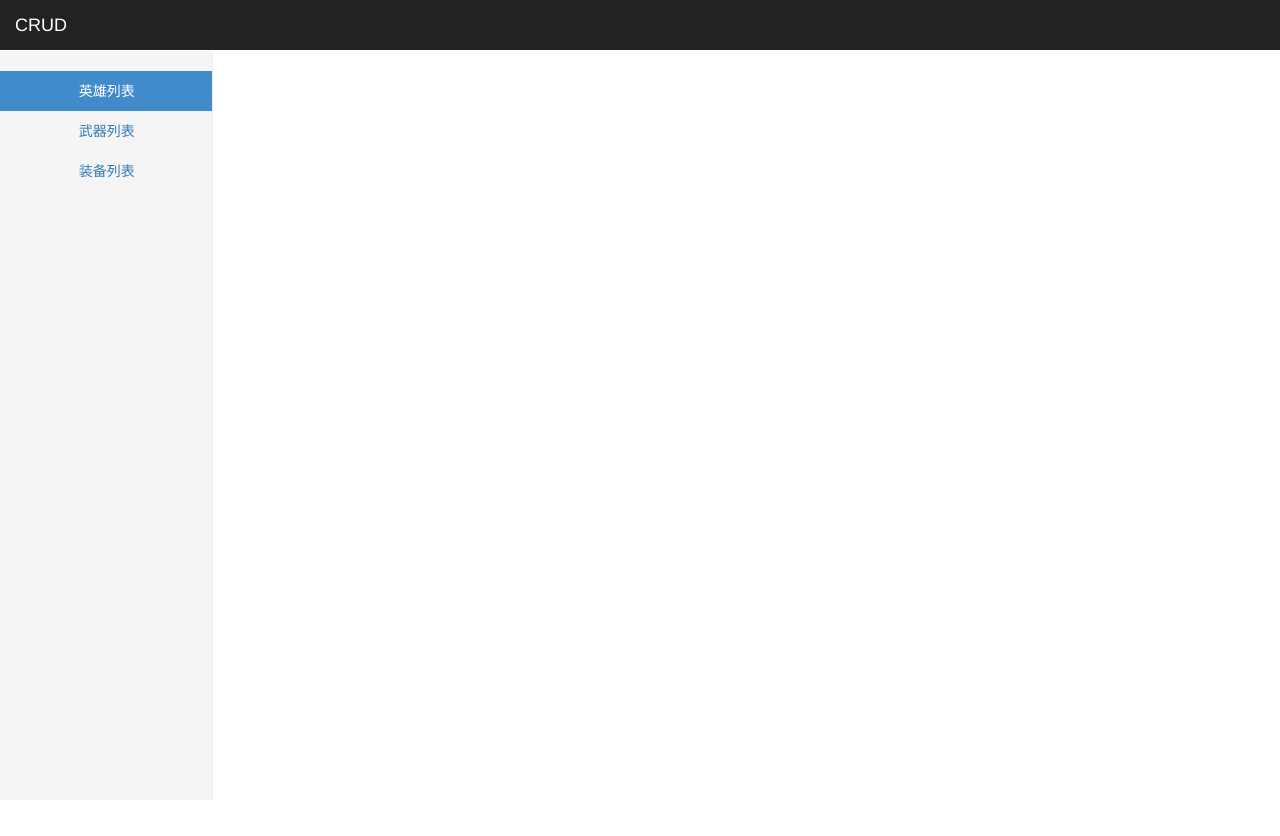
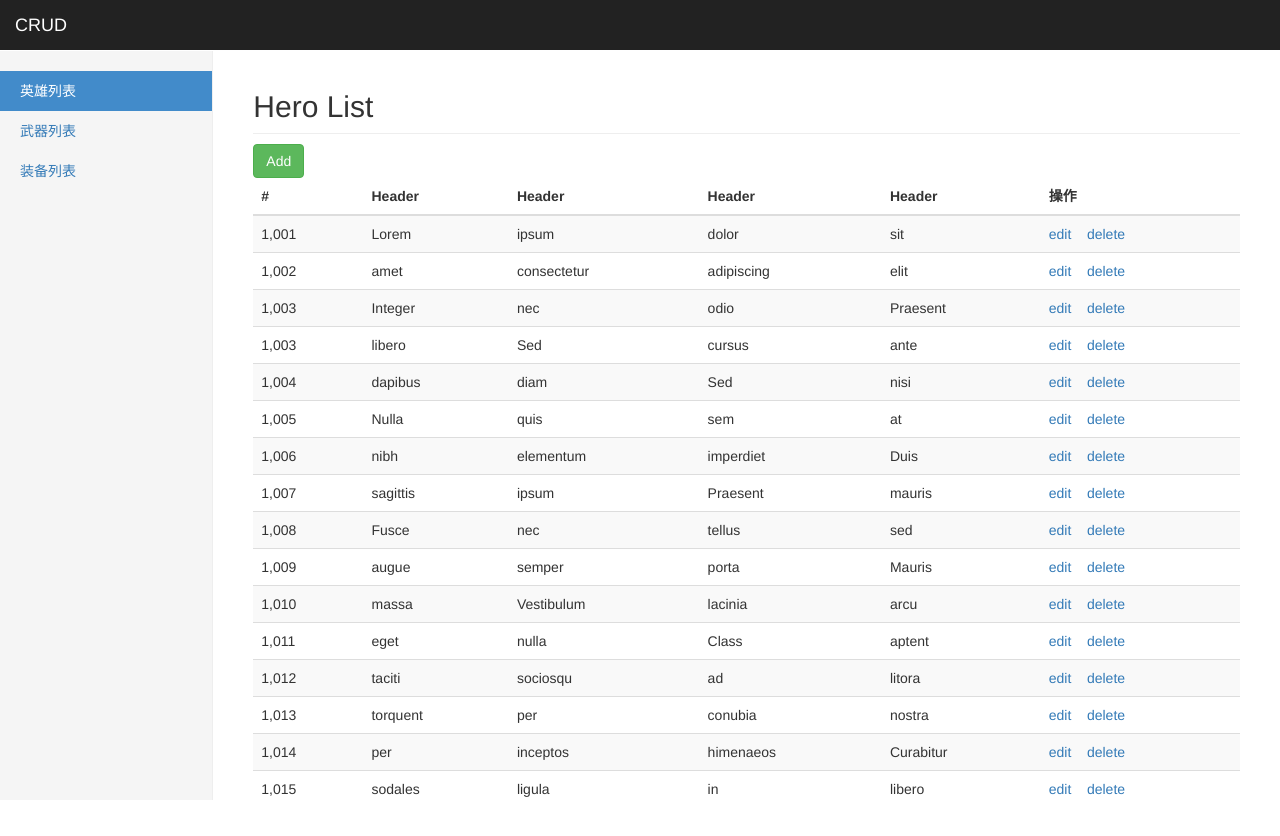
Before and after one commit to gyyxtx/hero, a Vue app: page /#/hero in a window 1280 px wide. Shown: the top 836 px of the page. Before the commit the page ends 800 px from the top, so only its background shows below. Built offline with nearby package versions, Linux system fonts and the light colour scheme.

Commit message:
实现路由组件英雄列表

```diff
--- a/src/App.vue
+++ b/src/App.vue
@@ -1,34 +1,35 @@
 <template>
   <div id="app">
     <!-- 3.使用组件 -->
+
     <hero-header></hero-header>
-    <hero-sildebar></hero-sildebar>
+    <div class="container-fluid">
+      <div class="row">
+        <!-- 侧边栏 -->
+        <hero-sildebar></hero-sildebar>
+
+        <!-- 主内容区域 -->
+        <router-view></router-view>
+      </div>
+    </div>
   </div>
 </template>
 
 <script>
-
 // 1.导入heroHeader组件
-import heroHeader from './components/heroHeader.vue'
+import heroHeader from "./components/heroHeader.vue";
 // 导入heroSildebar组件
-import heroSildebar from './components/heroSildebar.vue'
+import heroSildebar from "./components/heroSildebar.vue";
 export default {
-  name: 'app',
+  name: "app",
   components: {
     //2.注册局部组件
     heroHeader,
     heroSildebar
   }
-}
+};
 </script>
 
 <style>
-#app {
-  font-family: 'Avenir', Helvetica, Arial, sans-serif;
-  -webkit-font-smoothing: antialiased;
-  -moz-osx-font-smoothing: grayscale;
-  text-align: center;
-  color: #2c3e50;
-  margin-top: 60px;
-}
+
 </style>
--- a/src/components/heroSildebar.vue
+++ b/src/components/heroSildebar.vue
@@ -7,7 +7,7 @@
           <span class="sr-only">(current)</span> 为残疾人设置读取
         </a>
       </li> -->
-      <li class="active">
+      <!-- <li class="active">
         <a href="#">英雄列表</a>
       </li>
       <li>
@@ -15,7 +15,10 @@
       </li>
       <li>
         <a href="#">装备列表</a>
-      </li>
+      </li> -->
+      <router-link to="/hero" class="active" tag="li"><a>英雄列表</a></router-link>
+      <router-link to="/weapon" tag="li"><a>武器列表</a></router-link>
+      <router-link to="/equip"  tag="li"><a>装备列表</a></router-link>
     </ul>
   </div>
 </template>
--- a/src/main.js
+++ b/src/main.js
@@ -5,14 +5,22 @@
 import Vue from 'vue'
 import App from './App.vue'
 
+
 // 导入vue-router
 import VueRouter from 'vue-router'
 // 注册VueRouter插件
 Vue.use(VueRouter)
+
+
+// 导入HeroList组件
+import HeroList from './view/hero/HeroList.vue'
 // 创建路由对象
 const router = new VueRouter({
   // 配置路由规则
-  route:[]
+  routes:[
+    // 配置路由信息
+    {name:'hero',path:'/hero',component:HeroList}
+  ]
 })
 
 // 导入css样式
--- /dev/null
+++ b/src/view/hero/HeroList.vue
@@ -0,0 +1,221 @@
+<template>
+  <div class="col-sm-9 col-sm-offset-3 col-md-10 col-md-offset-2 main">
+    <h2 class="sub-header">Hero List</h2>
+    <a class="btn btn-success" href="add.html">Add</a>
+    <div class="table-responsive">
+      <table class="table table-striped">
+        <thead>
+          <tr>
+            <th>#</th>
+            <th>Header</th>
+            <th>Header</th>
+            <th>Header</th>
+            <th>Header</th>
+            <th>操作</th>
+          </tr>
+        </thead>
+        <tbody>
+          <tr>
+            <td>1,001</td>
+            <td>Lorem</td>
+            <td>ipsum</td>
+            <td>dolor</td>
+            <td>sit</td>
+            <td>
+              <a href="edit.html">edit</a>
+              &nbsp;&nbsp;
+              <a href="javascript:window.confirm('Are you sure?')">delete</a>
+            </td>
+          </tr>
+          <tr>
+            <td>1,002</td>
+            <td>amet</td>
+            <td>consectetur</td>
+            <td>adipiscing</td>
+            <td>elit</td>
+            <td>
+              <a href="edit.html">edit</a>
+              &nbsp;&nbsp;
+              <a href="javascript:window.confirm('Are you sure?')">delete</a>
+            </td>
+          </tr>
+          <tr>
+            <td>1,003</td>
+            <td>Integer</td>
+            <td>nec</td>
+            <td>odio</td>
+            <td>Praesent</td>
+            <td>
+              <a href="edit.html">edit</a>
+              &nbsp;&nbsp;
+              <a href="javascript:window.confirm('Are you sure?')">delete</a>
+            </td>
+          </tr>
+          <tr>
+            <td>1,003</td>
+            <td>libero</td>
+            <td>Sed</td>
+            <td>cursus</td>
+            <td>ante</td>
+            <td>
+              <a href="edit.html">edit</a>
+              &nbsp;&nbsp;
+              <a href="javascript:window.confirm('Are you sure?')">delete</a>
+            </td>
+          </tr>
+          <tr>
+            <td>1,004</td>
+            <td>dapibus</td>
+            <td>diam</td>
+            <td>Sed</td>
+            <td>nisi</td>
+            <td>
+              <a href="edit.html">edit</a>
+              &nbsp;&nbsp;
+              <a href="javascript:window.confirm('Are you sure?')">delete</a>
+            </td>
+          </tr>
+          <tr>
+            <td>1,005</td>
+            <td>Nulla</td>
+            <td>quis</td>
+            <td>sem</td>
+            <td>at</td>
+            <td>
+              <a href="edit.html">edit</a>
+              &nbsp;&nbsp;
+              <a href="javascript:window.confirm('Are you sure?')">delete</a>
+            </td>
+          </tr>
+          <tr>
+            <td>1,006</td>
+            <td>nibh</td>
+            <td>elementum</td>
+            <td>imperdiet</td>
+            <td>Duis</td>
+            <td>
+              <a href="edit.html">edit</a>
+              &nbsp;&nbsp;
+              <a href="javascript:window.confirm('Are you sure?')">delete</a>
+            </td>
+          </tr>
+          <tr>
+            <td>1,007</td>
+            <td>sagittis</td>
+            <td>ipsum</td>
+            <td>Praesent</td>
+            <td>mauris</td>
+            <td>
+              <a href="edit.html">edit</a>
+              &nbsp;&nbsp;
+              <a href="javascript:window.confirm('Are you sure?')">delete</a>
+            </td>
+          </tr>
+          <tr>
+            <td>1,008</td>
+            <td>Fusce</td>
+            <td>nec</td>
+            <td>tellus</td>
+            <td>sed</td>
+            <td>
+              <a href="edit.html">edit</a>
+              &nbsp;&nbsp;
+              <a href="javascript:window.confirm('Are you sure?')">delete</a>
+            </td>
+          </tr>
+          <tr>
+            <td>1,009</td>
+            <td>augue</td>
+            <td>semper</td>
+            <td>porta</td>
+            <td>Mauris</td>
+            <td>
+              <a href="edit.html">edit</a>
+              &nbsp;&nbsp;
+              <a href="javascript:window.confirm('Are you sure?')">delete</a>
+            </td>
+          </tr>
+          <tr>
+            <td>1,010</td>
+            <td>massa</td>
+            <td>Vestibulum</td>
+            <td>lacinia</td>
+            <td>arcu</td>
+            <td>
+              <a href="edit.html">edit</a>
+              &nbsp;&nbsp;
+              <a href="javascript:window.confirm('Are you sure?')">delete</a>
+            </td>
+          </tr>
+          <tr>
+            <td>1,011</td>
+            <td>eget</td>
+            <td>nulla</td>
+            <td>Class</td>
+            <td>aptent</td>
+            <td>
+              <a href="edit.html">edit</a>
+              &nbsp;&nbsp;
+              <a href="javascript:window.confirm('Are you sure?')">delete</a>
+            </td>
+          </tr>
+          <tr>
+            <td>1,012</td>
+            <td>taciti</td>
+            <td>sociosqu</td>
+            <td>ad</td>
+            <td>litora</td>
+            <td>
+              <a href="edit.html">edit</a>
+              &nbsp;&nbsp;
+              <a href="javascript:window.confirm('Are you sure?')">delete</a>
+            </td>
+          </tr>
+          <tr>
+            <td>1,013</td>
+            <td>torquent</td>
+            <td>per</td>
+            <td>conubia</td>
+            <td>nostra</td>
+            <td>
+              <a href="edit.html">edit</a>
+              &nbsp;&nbsp;
+              <a href="javascript:window.confirm('Are you sure?')">delete</a>
+            </td>
+          </tr>
+          <tr>
+            <td>1,014</td>
+            <td>per</td>
+            <td>inceptos</td>
+            <td>himenaeos</td>
+            <td>Curabitur</td>
+            <td>
+              <a href="edit.html">edit</a>
+              &nbsp;&nbsp;
+              <a href="javascript:window.confirm('Are you sure?')">delete</a>
+            </td>
+          </tr>
+          <tr>
+            <td>1,015</td>
+            <td>sodales</td>
+            <td>ligula</td>
+            <td>in</td>
+            <td>libero</td>
+            <td>
+              <a href="edit.html">edit</a>
+              &nbsp;&nbsp;
+              <a href="javascript:window.confirm('Are you sure?')">delete</a>
+            </td>
+          </tr>
+        </tbody>
+      </table>
+    </div>
+  </div>
+</template>
+
+<script>
+export default {};
+</script>
+
+<style>
+</style>
```
